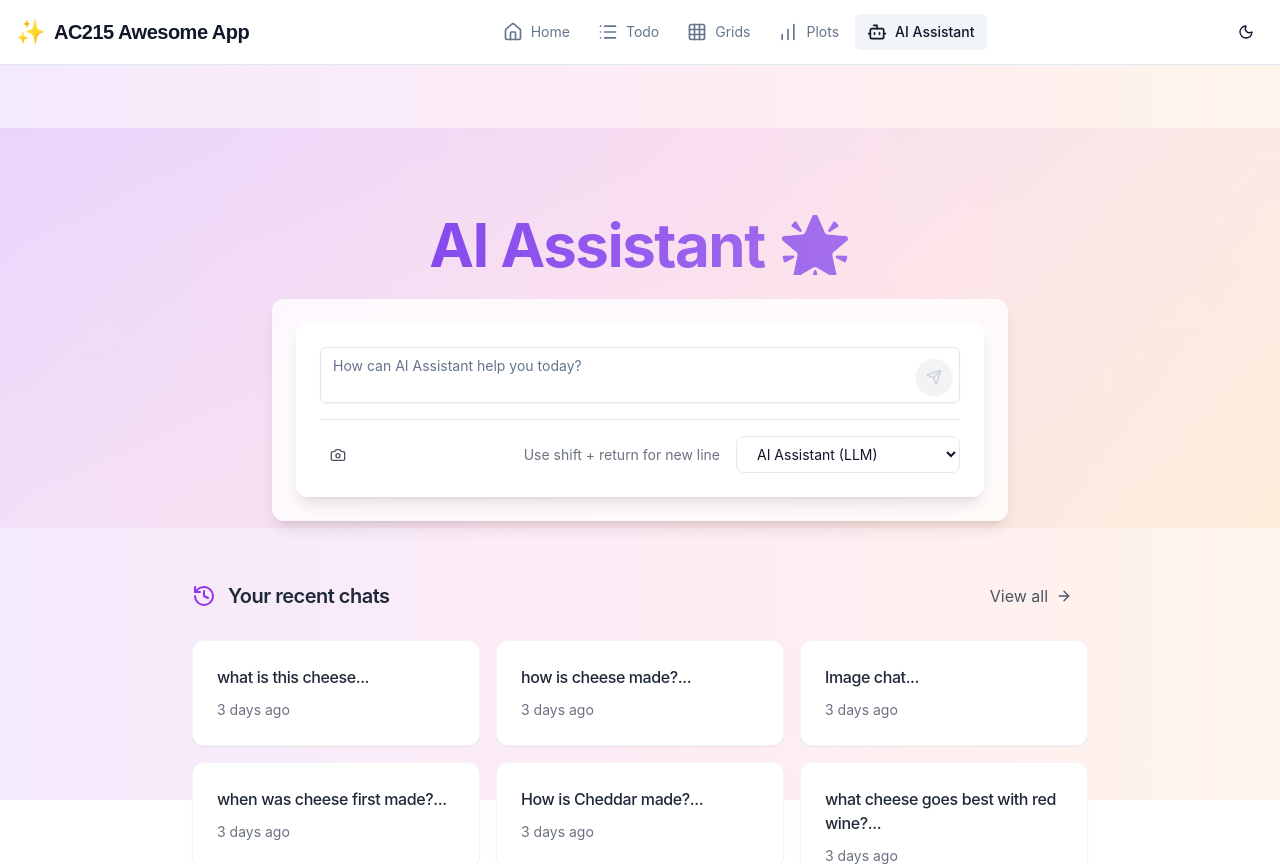
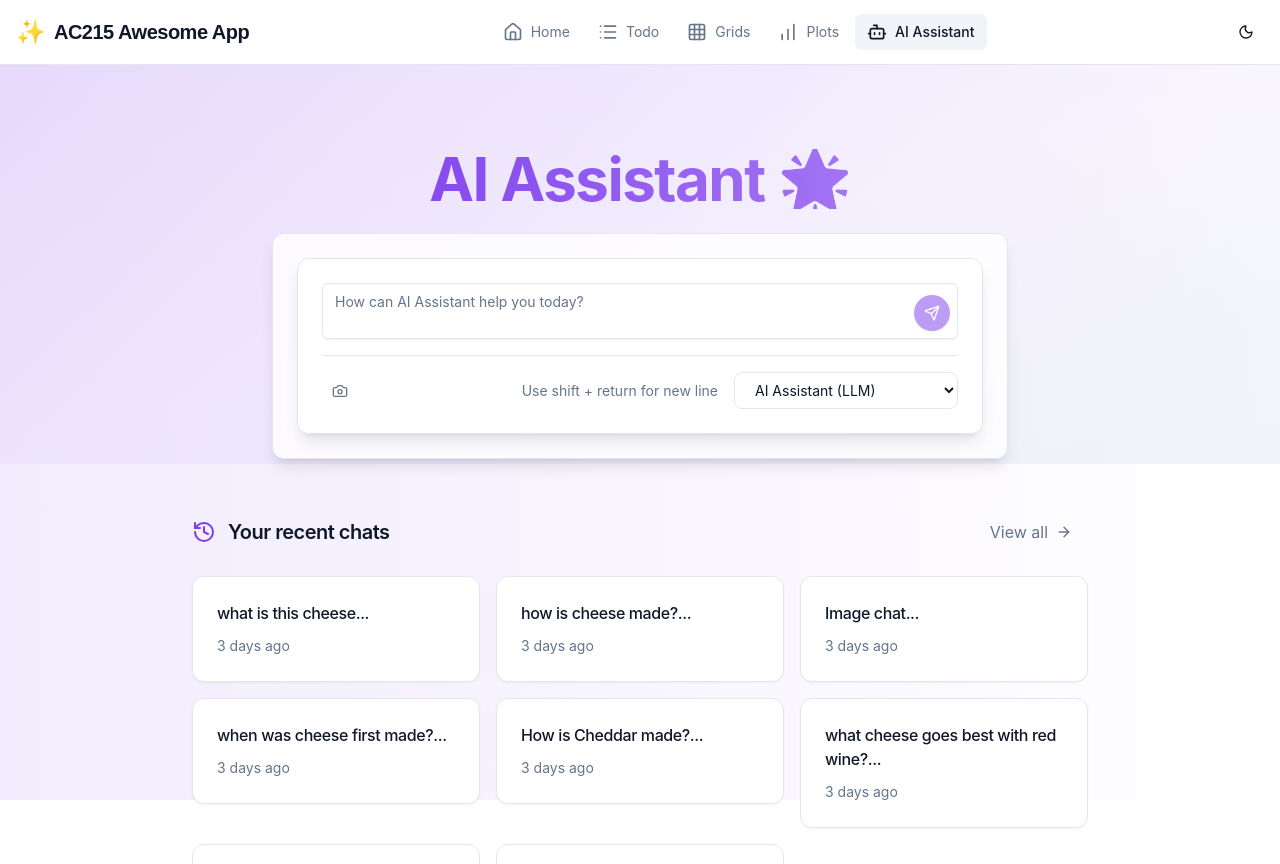
Before and after one commit to dlops-io/app-building-crashcourse, a Next.js app in the folder frontend/: page /chat in a window 1280 px wide. Built offline with nearby package versions, Linux system fonts and the light colour scheme.

Commit message:
fixed dark/light theme in chat components

```diff
--- a/frontend/src/app/chat/page.jsx
+++ b/frontend/src/app/chat/page.jsx
@@ -144,18 +144,18 @@ export default function ChatPage({ searchParams }) {
     };
 
     return (
-        <div className="h-screen flex flex-col pt-16">
+        <div className="h-screen flex flex-col">
             {!hasActiveChat ? (
                 <>
                     {/* Hero Section */}
-                    <section className="flex-shrink-0 min-h-[400px] flex items-center justify-center bg-gradient-to-br from-purple-100 via-pink-50 to-orange-50">
-                        <div className="absolute inset-0 bg-gradient-to-r from-purple-600/10 via-pink-500/10 to-orange-400/10" />
+                    <section className="flex-shrink-0 min-h-[400px] flex items-center justify-center bg-gradient-to-br from-primary/10 via-primary/5 to-accent">
+                        <div className="absolute inset-0 bg-gradient-to-r from-primary/10 via-primary/5 to-transparent" />
                         <div className="container mx-auto px-4 max-w-3xl relative z-10 pt-20">
                             <div className="text-center">
                                 <h1 className="text-4xl md:text-6xl font-bold gradient-text mb-6">
                                     AI Assistant 🌟
                                 </h1>
-                                <div className="bg-white/80 backdrop-blur-lg rounded-xl shadow-lg p-6">
+                                <div className="bg-card/80 backdrop-blur-lg rounded-xl shadow-lg p-6 border border-border">
                                     <ChatInput
                                         onSendMessage={newChat}
                                         selectedModel={selectedModel}
@@ -174,7 +174,7 @@ export default function ChatPage({ searchParams }) {
             ) : (
                 <div className="flex h-[calc(100vh-64px)]">
                     {/* Sidebar */}
-                    <div className="w-80 flex-shrink-0 bg-white border-r border-gray-200">
+                    <div className="w-80 flex-shrink-0 bg-card border-r border-border">
                         <ChatHistorySidebar chat_id={chat_id} model={model} />
                     </div>
 
@@ -188,7 +188,7 @@ export default function ChatPage({ searchParams }) {
                                 model={model}
                             />
                         </div>
-                        <div className="flex-shrink-0 border-t border-gray-200 bg-white">
+                        <div className="flex-shrink-0 border-t border-border bg-card">
                             <ChatInput
                                 onSendMessage={appendChat}
                                 chat={chat}
--- a/frontend/src/app/page.jsx
+++ b/frontend/src/app/page.jsx
@@ -64,7 +64,7 @@ export default function Home() {
                 <div className="max-w-7xl mx-auto text-center">
                     <h1 className="text-5xl sm:text-6xl font-bold tracking-tight mb-6">
                         Welcome to{' '}
-                        <span className="text-primary">My Awesome App</span>
+                        <span className="text-primary">AC215 Awesome App</span>
                     </h1>
                     <p className="text-xl text-muted-foreground max-w-2xl mx-auto mb-8">
                         Your all-in-one platform for productivity, AI tools, and creative applications.
--- a/frontend/src/components/chat/ChatHistory.jsx
+++ b/frontend/src/components/chat/ChatHistory.jsx
@@ -35,11 +35,11 @@ export default function ChatHistory({
     return (
         <div className="max-w-4xl mx-auto w-full">
             <div className="flex items-center justify-between mb-6">
-                <h2 className="flex items-center gap-3 text-gray-800 text-xl font-semibold">
-                    <History className="text-purple-600 h-6 w-6" />
+                <h2 className="flex items-center gap-3 text-foreground text-xl font-semibold">
+                    <History className="text-primary h-6 w-6" />
                     Your recent chats
                 </h2>
-                <button className="flex items-center gap-2 px-4 py-2 text-gray-600 hover:bg-gray-100 rounded-lg transition-colors">
+                <button className="flex items-center gap-2 px-4 py-2 text-muted-foreground hover:bg-accent rounded-lg transition-colors">
                     View all
                     <ArrowRight className="w-4 h-4" />
                 </button>
@@ -53,12 +53,12 @@ export default function ChatHistory({
                         className="block"
                     >
                         <div
-                            className="bg-white p-6 rounded-xl shadow-sm hover:shadow-md transition-shadow cursor-pointer border border-gray-100"
+                            className="bg-card p-6 rounded-xl shadow-sm hover:shadow-md transition-shadow cursor-pointer border border-border"
                         >
-                            <h3 className="text-gray-800 font-medium mb-2 line-clamp-2">
+                            <h3 className="text-foreground font-medium mb-2 line-clamp-2">
                                 {chat.title}
                             </h3>
-                            <span className="text-sm text-gray-500">
+                            <span className="text-sm text-muted-foreground">
                                 {formatRelativeTime(chat.dts)}
                             </span>
                         </div>
--- a/frontend/src/components/chat/ChatHistorySidebar.jsx
+++ b/frontend/src/components/chat/ChatHistorySidebar.jsx
@@ -32,16 +32,16 @@ export default function ChatHistorySidebar({
 
     // UI View
     return (
-        <div className="flex flex-col h-full bg-white border-r border-gray-200">
-            <div className="flex items-center justify-between p-4 bg-gradient-to-r from-purple-600 via-pink-500 to-orange-400">
-                <h2 className="text-white/90 text-lg flex items-center gap-2">
-                    <History className="w-5 h-5" />
+        <div className="flex flex-col h-full bg-card border-r border-border">
+            <div className="flex items-center justify-between p-4 bg-muted border-b border-border">
+                <h2 className="text-foreground text-lg flex items-center gap-2">
+                    <History className="text-primary w-5 h-5" />
                     Chat History
                 </h2>
                 <button
                     onClick={() => router.push(`/chat?model=${model}`)}
-                    className="flex items-center gap-1 px-3 py-1.5 bg-white/10 hover:bg-white/20
-                        text-white rounded-lg transition-colors"
+                    className="flex items-center gap-1 px-3 py-1.5 bg-primary text-primary-foreground hover:bg-primary/90
+                        rounded-lg transition-colors text-sm"
                 >
                     <Plus className="w-4 h-4" />
                     New Chat
@@ -53,14 +53,14 @@ export default function ChatHistorySidebar({
                     <div
                         key={chat.chat_id}
                         onClick={() => router.push(`/chat?model=${model}&id=${chat.chat_id}`)}
-                        className={`p-4 border-b border-gray-200 cursor-pointer hover:bg-gray-50
-                          transition-colors ${chat_id === chat.chat_id ? 'bg-purple-50' : ''}`}
+                        className={`p-4 border-b border-border cursor-pointer hover:bg-muted/50
+                          transition-colors ${chat_id === chat.chat_id ? 'bg-accent' : ''}`}
                     >
                         <div className="flex flex-col gap-1">
-                            <span className="text-gray-800 text-sm line-clamp-2">
+                            <span className="text-foreground text-sm line-clamp-2">
                                 {chat.title}
                             </span>
-                            <span className="text-gray-500 text-xs">
+                            <span className="text-muted-foreground text-xs">
                                 {formatRelativeTime(chat.dts)}
                             </span>
                         </div>
--- a/frontend/src/components/chat/ChatInput.jsx
+++ b/frontend/src/components/chat/ChatInput.jsx
@@ -103,7 +103,7 @@ export default function ChatInput({
 
     // UI View
     return (
-        <div className="bg-white/80 backdrop-blur-lg rounded-xl shadow-lg p-6">
+        <div className="bg-card/80 backdrop-blur-lg rounded-xl shadow-lg p-6 border border-border">
             {selectedImage && (
                 <div className="relative inline-block mb-4">
                     <img
@@ -113,8 +113,8 @@ export default function ChatInput({
                     />
                     <button
                         onClick={removeImage}
-                        className="absolute -top-2 -right-2 w-6 h-6 bg-gray-800 text-white rounded-full
-                                 flex items-center justify-center hover:bg-gray-700 transition-colors"
+                        className="absolute -top-2 -right-2 w-6 h-6 bg-foreground text-background rounded-full
+                                 flex items-center justify-center hover:bg-foreground/80 transition-colors"
                     >
                         ×
                     </button>
@@ -135,8 +135,8 @@ export default function ChatInput({
                     size="icon"
                     className={`absolute right-2 bottom-2 rounded-full transition-all
                               ${message.trim() || selectedImage
-                            ? 'bg-gradient-to-r from-purple-600 to-pink-500 text-white hover:shadow-lg'
-                            : 'bg-gray-200 text-gray-400 cursor-not-allowed'}`}
+                            ? 'bg-primary text-primary-foreground hover:shadow-lg'
+                            : 'opacity-50 cursor-not-allowed'}`}
                     onClick={handleSubmit}
                     disabled={!message.trim() && !selectedImage}
                 >
@@ -144,7 +144,7 @@ export default function ChatInput({
                 </Button>
             </div>
 
-            <div className="flex justify-between items-center border-t border-gray-200 pt-4">
+            <div className="flex justify-between items-center border-t border-border pt-4">
                 <div className="flex items-center gap-2">
                     <input
                         type="file"
@@ -157,19 +157,19 @@ export default function ChatInput({
                         onClick={handleImageClick}
                         variant="ghost"
                         size="icon"
-                        className="text-gray-600 hover:bg-gray-100"
+                        className="text-muted-foreground hover:bg-accent"
                     >
                         <Camera className="h-5 w-5" />
                     </Button>
                 </div>
 
                 <div className="flex items-center gap-4">
-                    <span className="text-sm text-gray-500">
+                    <span className="text-sm text-muted-foreground">
                         Use shift + return for new line
                     </span>
                     <select
-                        className="px-4 py-2 bg-white border border-gray-200 rounded-lg text-sm
-                                 focus:ring-2 focus:ring-purple-500 focus:border-transparent"
+                        className="px-4 py-2 bg-background border border-border rounded-lg text-sm text-foreground
+                                 focus:ring-2 focus:ring-ring focus:border-transparent"
                         value={selectedModel}
                         onChange={handleModelChange}
                         disabled={disableModelSelect}
```
Also changed, not shown: frontend/src/components/chat/ChatMessage.jsx (+12 -12 lines).
